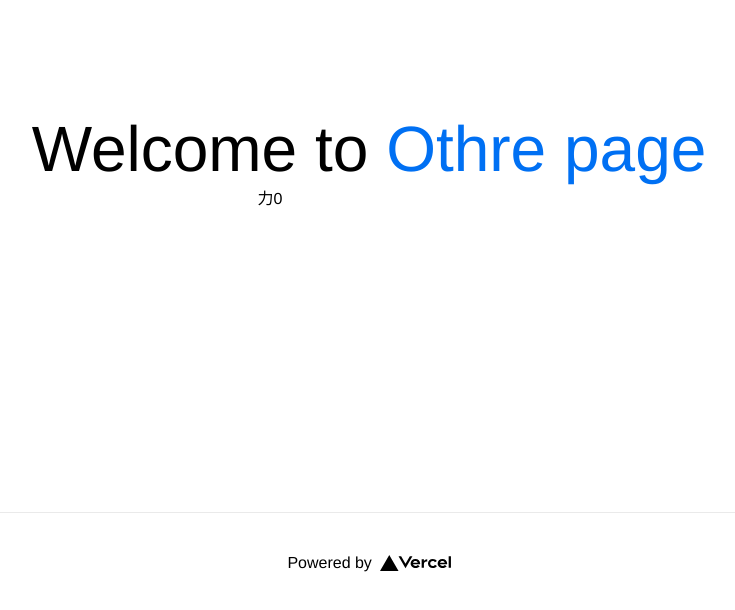
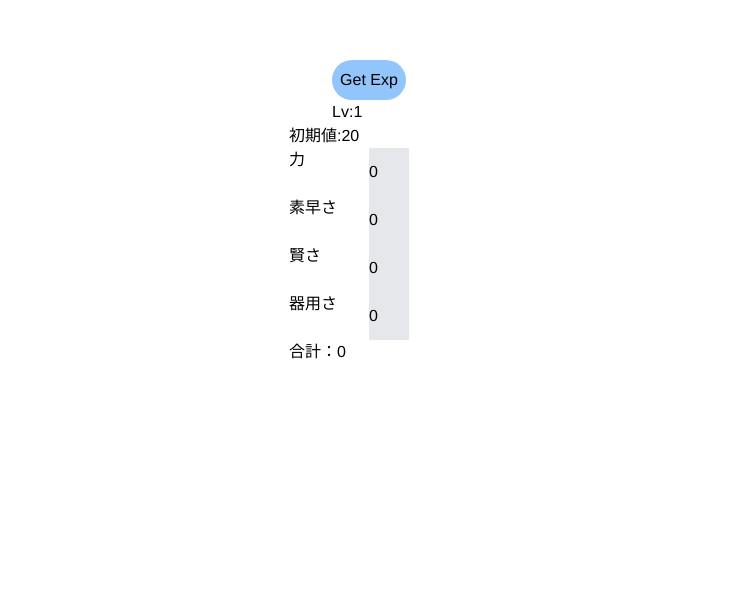
Before and after one commit to monoharada/next.js_test, a Next.js app: page /other in a window 1280 px wide. Shown: the part 188-798 px from the top of the page, without its empty margins (271-1006 px from the left). Built offline with nearby package versions, Linux system fonts and the light colour scheme.

Commit message:
fix issue 2

```diff
--- /dev/null
+++ b/components/Level.tsx
@@ -0,0 +1,24 @@
+import { useState, useEffect } from 'react'
+
+const Level = () => {
+  const [exp, setExp] = useState(0)
+  const [level, setLevel] = useState(1)
+
+  const getExp = () => {
+    setExp((prevE) => prevE + 1)
+  }
+  useEffect(() => {
+    const coefficient = 1 / 1.5
+    setLevel(Math.round(exp * coefficient))
+  })
+  return (
+    <div>
+      <button onClick={getExp} className="p-2 bg-blue-300 rounded-full hover:bg-opacity-75">
+        Get Exp
+      </button>
+      <h2>Lv:{level > 1 ? level : 1}</h2>
+    </div>
+  )
+}
+
+export default Level
--- /dev/null
+++ b/components/Parametar.tsx
@@ -0,0 +1,67 @@
+import { useState, useEffect } from 'react'
+
+type ParamsProp = {
+  text: string
+  key: string
+}
+
+export const Parametar = () => {
+  const params: ParamsProp[] = [
+    {
+      text: '力',
+      key: 'pwr',
+    },
+    {
+      text: '素早さ',
+      key: 'spd',
+    },
+    {
+      text: '賢さ',
+      key: 'int',
+    },
+    {
+      text: '器用さ',
+      key: 'dex',
+    },
+  ]
+
+  const [count, setCount] = useState({ pwr: 0, spd: 0, int: 0, dex: 0 })
+  const [result, setResult] = useState({ origin: 20, sum: 0 })
+  const paramObjkt = Object.values(count)
+
+  const handleChange = (input) => (e) => {
+    if (e.target.value < 0) {
+      return false
+    }
+    setCount({ ...count, [input]: e.target.value })
+  }
+  useEffect(() => {
+    const total = paramObjkt.reduce((prev, current) => {
+      return Number(prev) + Number(current)
+    }, 0)
+    setResult({ ...result, origin: 20 - total, sum: total })
+  }, [count])
+
+  return (
+    <div>
+      <p>初期値:{result.origin > 0 ? result.origin : '---'}</p>
+      <ul>
+        {params.map((param, idx) => {
+          return (
+            <li key={idx} className="h-12 grid grid-cols-2">
+              <label className="w-20">{param.text}</label>
+              <input
+                className="w-10 bg-gray-200"
+                type="number"
+                value={count[param.key]}
+                onChange={handleChange(param.key)}
+              />
+            </li>
+          )
+        })}
+      </ul>
+      <p>合計：{result.sum}</p>
+      {result.sum > 20 ? <p className="text-red-500">20以上になっています</p> : null}
+    </div>
+  )
+}
--- a/pages/other.tsx
+++ b/pages/other.tsx
@@ -1,32 +1,10 @@
 import Head from 'next/head'
 import styles from '../styles/Home.module.css'
+import { Parametar } from '../components/Parametar'
+import Level from '../components/Level'
 // import { Button } from '../components/Button'
-import { useState, useEffect } from 'react'
-
-type ParamsProp = {
-  text: string
-  key: string
-  value: number
-}
 
 export default function Home() {
-  const params: ParamsProp[] = [
-    {
-      text: '力',
-      key: 'pwr',
-      value: 0,
-    },
-  ]
-
-  const [count, setCount] = useState({ pwr: 0 })
-
-  const handleChange = (input) => (e) => {
-    setCount({ ...count, [input]: e.target.value })
-  }
-  useEffect(() => {
-    const wip = 'wip'
-    return wip
-  })
   return (
     <div className={styles.container}>
       <Head>
@@ -35,30 +13,12 @@ export default function Home() {
       </Head>
 
       <main className={styles.main}>
-        <h1 className={styles.title}>
+        {/* <h1 className={styles.title}>
           Welcome to <a href="https://nextjs.org">Othre page</a>
-        </h1>
-        <ul>
-          {params.map((param, idx) => {
-            return (
-              <li key={idx}>
-                <label>{param.text}</label>
-                <input type="number" value={count[param.key]} onChange={handleChange(param.key)} />
-              </li>
-            )
-          })}
-        </ul>
+        </h1> */}
+        <Level />
+        <Parametar />
       </main>
-
-      <footer className={styles.footer}>
-        <a
-          href="https://vercel.com?utm_source=create-next-app&utm_medium=default-template&utm_campaign=create-next-app"
-          target="_blank"
-          rel="noopener noreferrer"
-        >
-          Powered by <img src="/vercel.svg" alt="Vercel Logo" className={styles.logo} />
-        </a>
-      </footer>
     </div>
   )
 }
```
Also changed, not shown: 1 other file (tests, documents, lock files or other folders).
